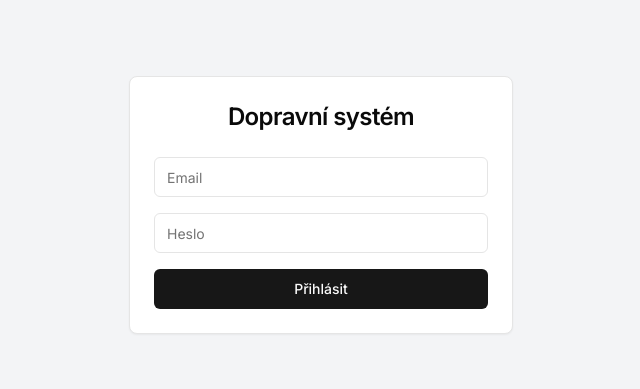
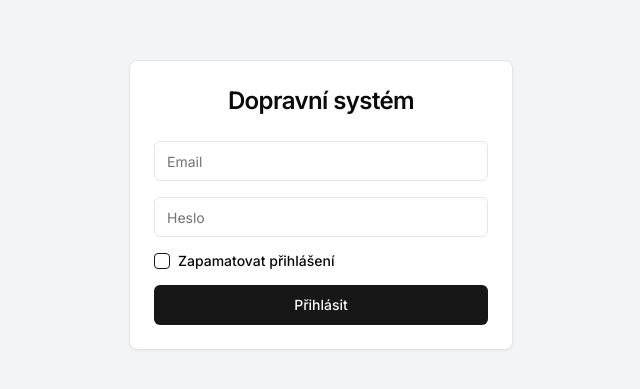
Before and after one commit to KingSnorlax2/dopravni-system-vondrasek, a Next.js app: page / in a window 1280 px wide. Shown: the part 195-584 px from the top of the page, without its empty margins (319-959 px from the left). Built offline with nearby package versions, Linux system fonts and the light colour scheme.

Commit message:
Rember me funkce

```diff
--- a/package.json
+++ b/package.json
@@ -27,6 +27,7 @@
     "@radix-ui/react-tabs": "^1.1.3",
     "@radix-ui/react-toast": "^1.2.6",
     "@tanstack/react-table": "^8.21.2",
+    "@types/js-cookie": "^3.0.6",
     "@types/node": "^20",
     "@types/react": "^18",
     "@types/react-dom": "^18",
@@ -34,6 +35,7 @@
     "class-variance-authority": "^0.7.1",
     "clsx": "^2.1.1",
     "date-fns": "^4.1.0",
+    "js-cookie": "^3.0.5",
     "lib-utils-ts": "0.0.0-test",
     "lucide-react": "^0.475.0",
     "next": "14.0.4",
--- a/src/app/page.tsx
+++ b/src/app/page.tsx
@@ -4,15 +4,32 @@ import { signIn } from 'next-auth/react'
 import { Button } from '@/components/ui/button'
 import { Input } from '@/components/ui/input'
 import { Card, CardContent, CardHeader, CardTitle } from '@/components/ui/card'
-import { useState } from 'react'
+import { Checkbox } from "@/components/ui/checkbox"
+import { useState, useEffect } from 'react'
 import { useRouter } from 'next/navigation'
+import Cookies from 'js-cookie'
 
 export default function LoginPage() {
   const [email, setEmail] = useState('')
   const [password, setPassword] = useState('')
+  const [rememberMe, setRememberMe] = useState(false)
   const [error, setError] = useState<string>("")
   const [isLoading, setIsLoading] = useState(false)
   const router = useRouter()
+
+  // Load saved user info from cookies on component mount
+  useEffect(() => {
+    const savedEmail = Cookies.get('userEmail')
+    const savedRememberMe = Cookies.get('rememberMe')
+
+    if (savedEmail) {
+      setEmail(savedEmail)
+    }
+
+    if (savedRememberMe === 'true') {
+      setRememberMe(true)
+    }
+  }, [])
 
   const handleSubmit = async (e: React.FormEvent<HTMLFormElement>) => {
     e.preventDefault()
@@ -20,10 +37,20 @@ export default function LoginPage() {
     setError("")
 
     try {
+      // Save or remove user info in cookies based on remember me choice
+      if (rememberMe) {
+        Cookies.set('userEmail', email, { expires: 30, sameSite: 'strict' }) // Expires in 30 days
+        Cookies.set('rememberMe', 'true', { expires: 30, sameSite: 'strict' })
+      } else {
+        Cookies.remove('userEmail')
+        Cookies.remove('rememberMe')
+      }
+
       const result = await signIn('credentials', {
         email,
         password,
-        redirect: false
+        remember: rememberMe,
+        redirect: false,
       })
 
       if (result?.ok) {
@@ -59,6 +86,7 @@ export default function LoginPage() {
               onChange={(e) => setEmail(e.target.value)}
               required
               disabled={isLoading}
+              className="focus:ring-2 focus:ring-purple-500"
             />
             <Input
               type="password"
@@ -67,7 +95,22 @@ export default function LoginPage() {
               onChange={(e) => setPassword(e.target.value)}
               required
               disabled={isLoading}
+              className="focus:ring-2 focus:ring-purple-500"
             />
+            <div className="flex items-center space-x-2">
+              <Checkbox
+                id="remember"
+                checked={rememberMe}
+                onCheckedChange={(checked) => setRememberMe(checked as boolean)}
+                disabled={isLoading}
+              />
+              <label
+                htmlFor="remember"
+                className="text-sm font-medium leading-none peer-disabled:cursor-not-allowed peer-disabled:opacity-70"
+              >
+                Zapamatovat přihlášení
+              </label>
+            </div>
             <Button
               type="submit"
               className="w-full"
```
Also changed, not shown: src/auth.ts (+3 -5 lines), 1 other file (tests, documents, lock files or other folders).
